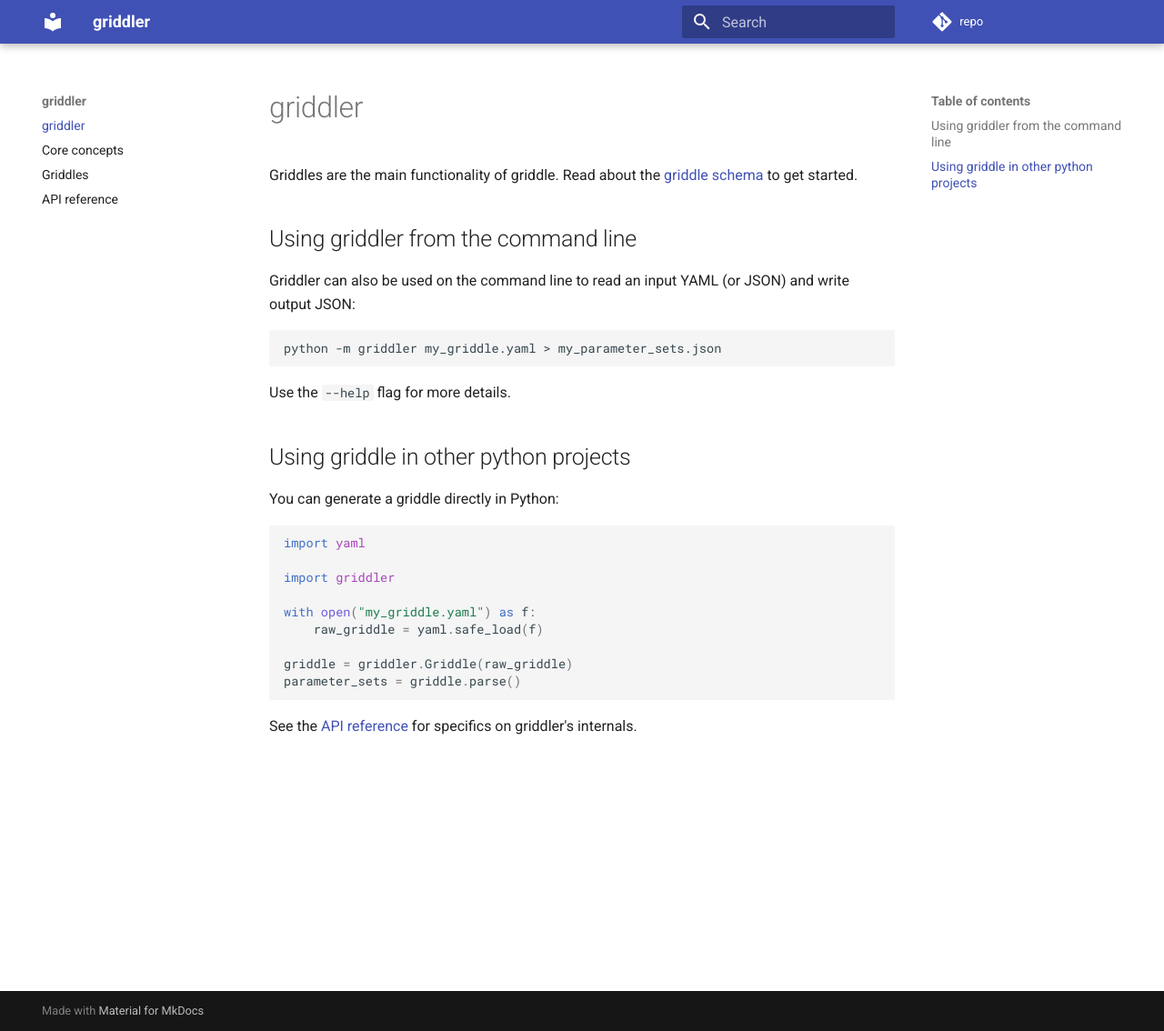
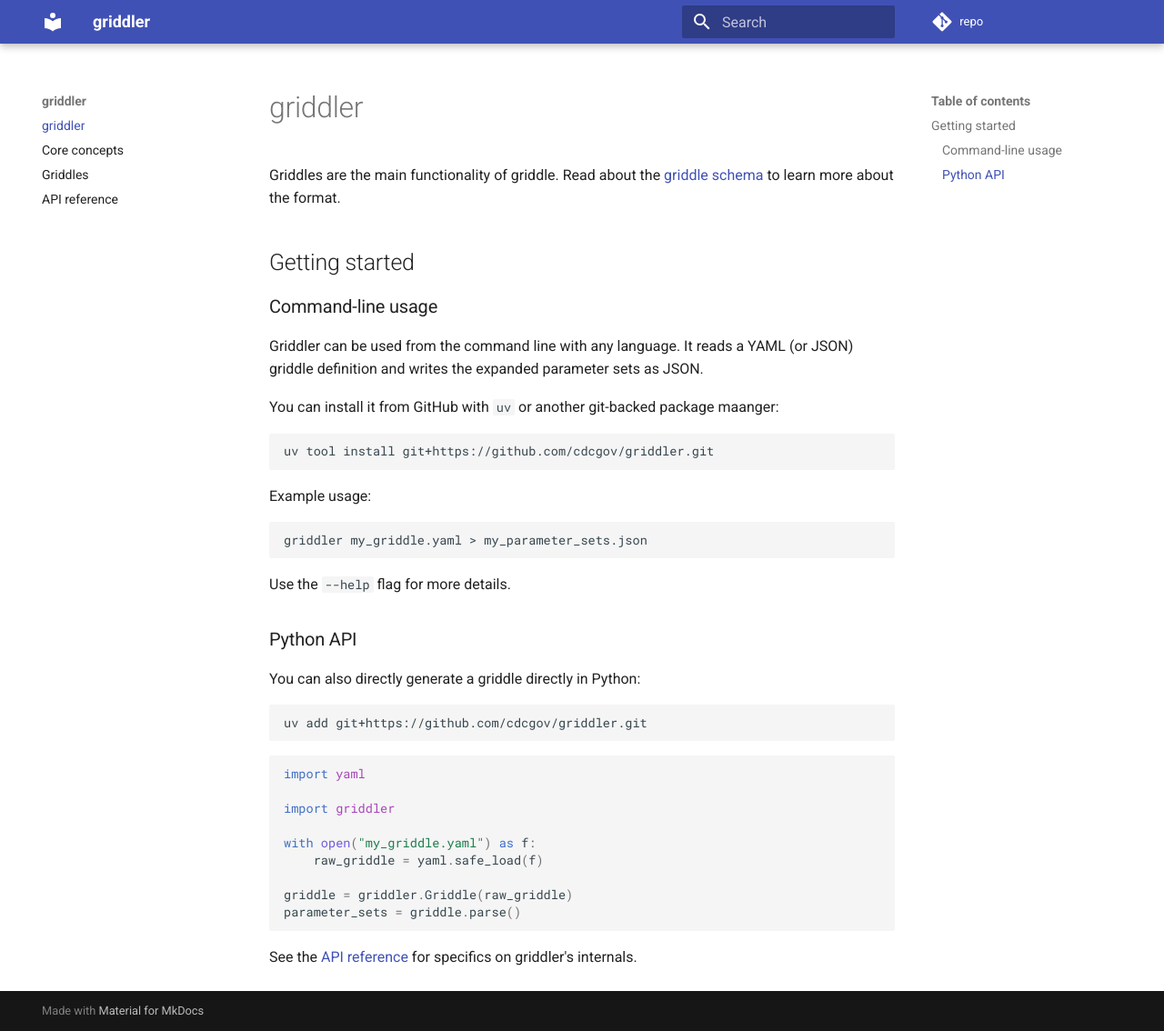
Before and after one commit to CDCgov/pygriddler, an MkDocs documentation site: the page built from docs/index.md, in a window 1280 px wide and 1134 px high. Shown: the whole window at 91% size. Built offline with MkDocs 1.6.1 and Material for MkDocs 9.7.7, drawn with Linux system fonts in a browser that asks for light colours; nearby versions of some CDN libraries; library files that are not in the unit come from our copies; comment, search, counter and statistics services are not loaded.

Commit message:
feat: Add support for installing as a tool

````diff
--- a/docs/index.md
+++ b/docs/index.md
@@ -1,20 +1,35 @@
 # griddler
 
-Griddles are the main functionality of griddle. Read about the [griddle schema](griddles.md) to get started.
+Griddles are the main functionality of griddle. Read about the [griddle schema](griddles.md) to learn more about the format.
 
-## Using griddler from the command line
+## Getting started
 
-Griddler can also be used on the command line to read an input YAML (or JSON) and write output JSON:
+### Command-line usage
 
+Griddler can be used from the command line with any language. It reads a YAML (or JSON)
+griddle definition and writes the expanded parameter sets as JSON.
+
+You can install it from GitHub with `uv` or another git-backed package maanger:
+
+```bash
+uv tool install git+https://github.com/cdcgov/griddler.git
 ```
-python -m griddler my_griddle.yaml > my_parameter_sets.json
+
+Example usage:
+
+```bash
+griddler my_griddle.yaml > my_parameter_sets.json
 ```
 
 Use the `--help` flag for more details.
 
-## Using griddle in other python projects
+### Python API
 
-You can generate a griddle directly in Python:
+You can also directly generate a griddle directly in Python:
+
+```bash
+uv add git+https://github.com/cdcgov/griddler.git
+```
 
 ```python
 import yaml
--- a/pyproject.toml
+++ b/pyproject.toml
@@ -23,3 +23,6 @@
 [build-system]
 requires = ["hatchling"]
 build-backend = "hatchling.build"
+
+[project.scripts]
+griddler = "griddler.__main__:main"
````
Also changed, not shown: 1 other file.
